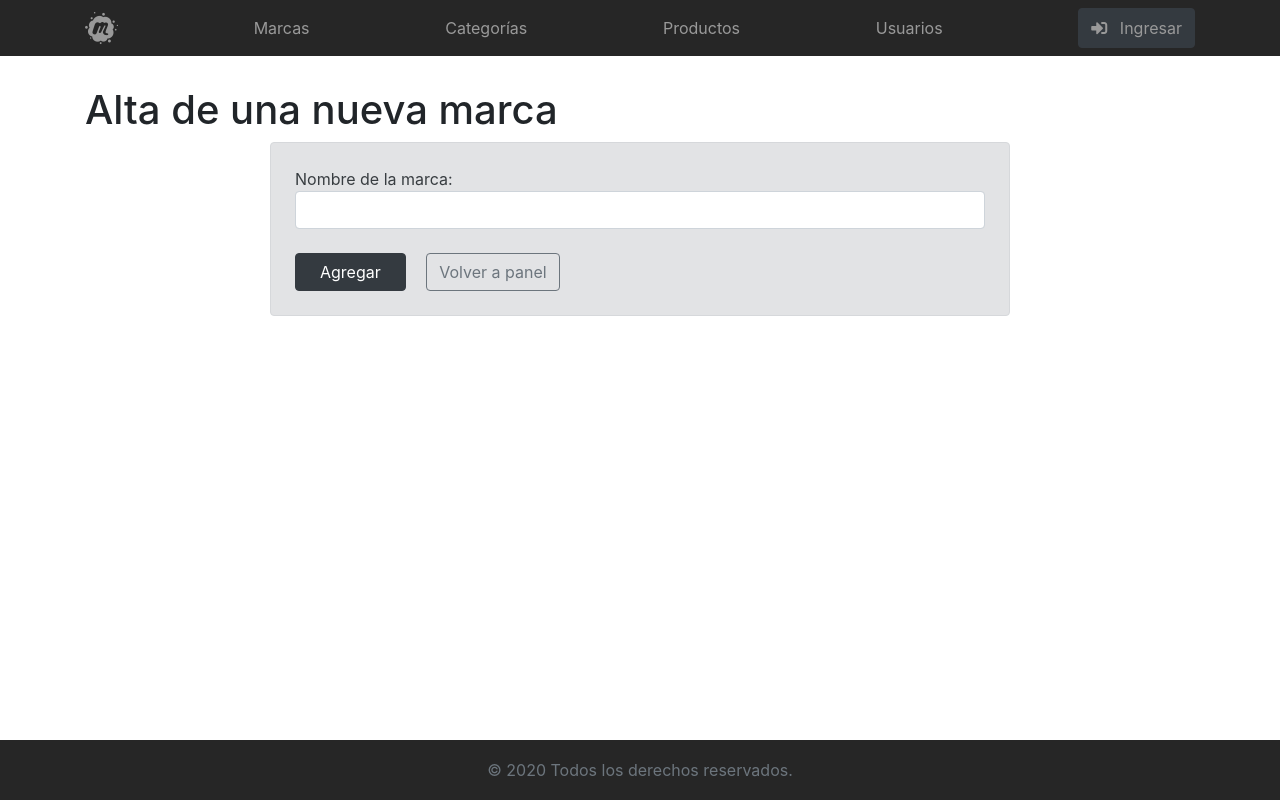
After one commit to exegeses/cursoPHPnoche, a PHP site: page /formAgregarMarca.php in a window 1280 px wide. The commit adds this page. Run offline with PHP 8.4, Linux system fonts and the light colour scheme; some libraries are stand-ins or nearby versions.

Commit message:
formulario para agregar una marca

```diff
--- a/sistema/adminMarcas.php
+++ b/sistema/adminMarcas.php
@@ -18,7 +18,7 @@
                     <th>id</th>
                     <th>Marca</th>
                     <th colspan="2">
-                        <a href="" class="btn btn-dark">
+                        <a href="formAgregarMarca.php" class="btn btn-dark">
                             Agregar
                         </a>
                     </th>
--- /dev/null
+++ b/sistema/formAgregarMarca.php
@@ -0,0 +1,24 @@
+<?php
+    require 'config/config.php';
+	include 'includes/header.html';
+	include 'includes/nav.php';
+?>
+
+    <main class="container">
+        <h1>Alta de una nueva marca</h1>
+
+        <div class="alert alert-secondary p-4 col-8 mx-auto">
+            <form action="agregarMarca.php" method="post">
+                Nombre de la marca: <br>
+                <input type="text" name="mkNombre" class="form-control">
+                <br>
+                <button class="btn btn-dark mr-3 px-4">Agregar</button>
+                <a href="adminMarcas.php" class="btn btn-outline-secondary">
+                    Volver a panel
+                </a>
+            </form>
+        </div>
+
+    </main>
+
+<?php  include 'includes/footer.php';  ?>
```
